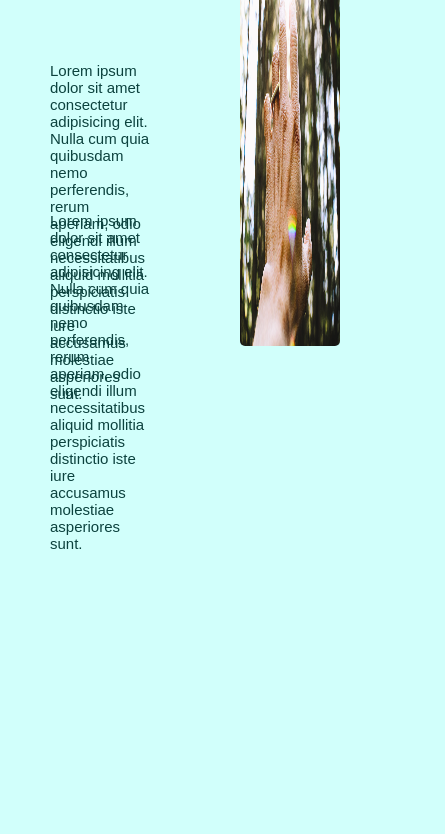
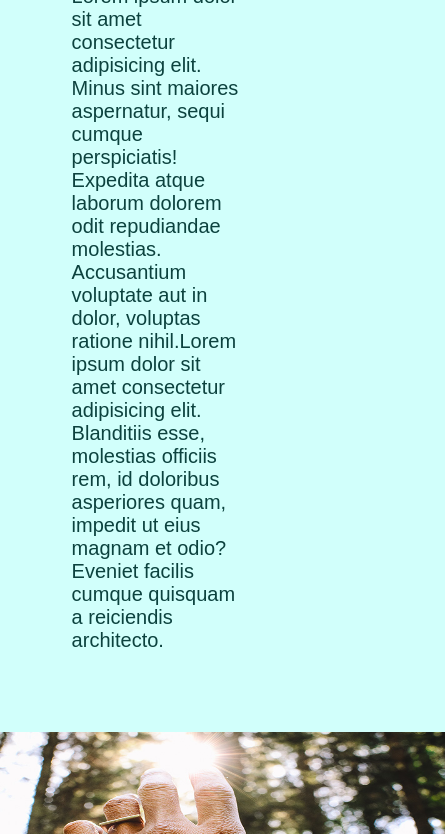
Before and after one commit to JuanPabloVictorica/energiadeluz-github, a plain HTML site: page pages/servicios.html in a window 390 px wide. Shown: the part 260-1094 px from the top of the page, 445 px wide, since content can reach past the window. Before the commit the page ends 844 px from the top, so only its background shows below. Drawn offline with Linux system fonts and the light colour scheme.

Commit message:
arreglando servicios y sobre mi

```diff
--- a/css/style.css
+++ b/css/style.css
@@ -76,6 +76,19 @@
     color: #0c423e;
 }
 
+footer .texto{
+    background-color: rgb(250, 241, 221);
+
+}
+
+footer .redes{
+    background-color: rgb(170, 230, 250);
+    display: flex;
+    flex-direction: column;
+    justify-content: center;
+    align-items: center;
+}
+
 @media (max-width:700px){
     header{
         flex-direction: column;
@@ -125,105 +138,57 @@
 
 /* servicios */
 
-.servicios{
-    display: grid;
-    grid-template-columns: 1fr 1fr;
+.contenedor-servicios{
+    display: flex;
     justify-content: center;
     align-items: center;
-    height: 700px;
-    width: auto;
-    margin: 50px;
-    gap: 100px;
-
+    margin: 150px;
 }
 
-.servicios-uno{
-    display: grid;
-    grid-template-rows: repeat(3, 130px);
-
-}
-
-.servicios-uno h1{
-    text-decoration: none;
-    font-size: 50px;
-    color: #0c423e;
-    font-family: 'Nunito', sans-serif;
-}
-.servicios-uno p{
+.texto{
     text-decoration: none;
     font-size: 25px;
     color: #0c423e;
     font-family: 'Nunito', sans-serif;
-}
-
-.servicios-dos{
-    height: auto;
-    width: auto;
-}
-
-@media (max-width:700px){
-
-.servicios{
-    display: grid;
-    grid-template-columns: 1fr 1fr;
-    justify-content: center;
-    align-items: center;
-    height: 300px;
-    width: auto;
-    margin: 50px;
-    gap: 90px;
-
-}
-
-.servicios-uno h1{
-
-    font-size: 20px;
-}
-
-.servicios-uno p{
-
-    font-size: 15px;
-}
-
-.servicios-uno{
-    display: grid;
-    grid-template-rows: repeat(3, 150px);
+    padding-right: 80px;
 }
 
 
 
+@media (max-width:700px){
+
+    .contenedor-servicios{
+        display: flex;
+        justify-content: center;
+        align-items: center;
+        margin: 80px;
+        flex-direction: column;
+    }
+    .contenedor-servicios img{
+        width: 500px;
+        height: 300px;
+    }
+    .texto p{
+        text-decoration: none;
+        font-size: 20px;
+
+    }
+    .contenedor-servicios img{
+        padding-top: 80px;
+    }
 }
 
 @media (max-width:1000px){
-
-    .servicios{
-        display: grid;
-        grid-template-columns: 1fr 1fr;
-        justify-content: center;
-        align-items: center;
+    .contenedor-servicios img{
+        width: 500px;
         height: 300px;
-        width: auto;
-        margin: 50px;
-        gap: 90px;
-
     }
-
-    .servicios-uno h1{
-
+    .texto p{
+        text-decoration: none;
         font-size: 20px;
     }
+}
 
-    .servicios-uno p{
-
-        font-size: 15px;
-    }
-
-    .servicios-uno{
-        display: grid;
-        grid-template-rows: repeat(3, 150px);
-    }
-
-    }
 
 /* fin servicios */
 
@@ -278,31 +243,16 @@
 
 /* sobre mi */
 
-.sobremi{
-    display: grid;
-    grid-template-columns: 1fr 1fr;
+
+
+.contenedor-sobremi{
+    display: flex;
     justify-content: center;
     align-items: center;
-    height: 700px;
-    width: auto;
-    margin: 50px;
-    gap: 200px;
-
+    margin: 150px;
 }
 
-.sobremi-uno{
-    display: grid;
-    grid-template-rows: repeat(3, 130px);
-
-}
-
-.sobremi-uno h1{
-    text-decoration: none;
-    font-size: 50px;
-    color: #0c423e;
-    font-family: 'Nunito', sans-serif;
-}
-.sobremi-uno p{
+.texto{
     text-decoration: none;
     font-size: 25px;
     color: #0c423e;
@@ -310,46 +260,6 @@
 }
 
 
-.sobremi-dos{
-    width: 90%;
-    height: 75%;
-}
-
-
-
-
-
-
-
-
-/*
-.sobremi{
-    display: flex;
-    justify-content: flex-start;
-    align-items: center;
-    height: 800px;
-    width: 60%;
-    margin: 50px;
-}
-
-.sobremi h1{
-    text-decoration: none;
-    font-size: 50px;
-    color: #0F544E;
-    font-family: 'Nunito', sans-serif;
-}
-
-.sobremi p{
-    text-decoration: none;
-    font-size: 25px;
-    color: #0F544E;
-    font-family: 'Nunito', sans-serif;
-}
-
-.img-sobremi{
-    height: 450px;
-    width: 550px;
-} */
 
 /* fin sobre mi */
 
--- a/pages/servicios.html
+++ b/pages/servicios.html
@@ -27,22 +27,17 @@
 
     <!-- fin header -->
 
+    <section>
+        <div class="contenedor-servicios">
+            <div class="texto">
+                 <h1>Servicios</h1>
 
+                 <p>Lorem ipsum dolor sit amet consectetur adipisicing elit. Minus sint maiores aspernatur, sequi cumque perspiciatis! Expedita atque laborum dolorem odit repudiandae molestias. Accusantium voluptate aut in dolor, voluptas ratione nihil.Lorem ipsum dolor sit amet consectetur adipisicing elit. Blanditiis esse, molestias officiis rem, id doloribus asperiores quam, impedit ut eius magnam et odio? Eveniet facilis cumque quisquam a reiciendis architecto.</p>
+             </div>
 
+             <img src="../multimedia/imagenes/reiki-imagen-cinco.jpg" alt="">
 
-    <section>
-        <div class="servicios">
-            <div class="servicios-uno">
-                <h1>Servicios</h1>
-                <p>Lorem ipsum dolor sit amet consectetur adipisicing elit. Nulla cum quia quibusdam nemo perferendis, rerum aperiam, odio eligendi illum necessitatibus aliquid mollitia perspiciatis distinctio iste iure accusamus molestiae asperiores sunt.</p>
-                <p>Lorem ipsum dolor sit amet consectetur adipisicing elit. Nulla cum quia quibusdam nemo perferendis, rerum aperiam, odio eligendi illum necessitatibus aliquid mollitia perspiciatis distinctio iste iure accusamus molestiae asperiores sunt.</p>
-            </div>
-
-            <div class="servicios-dos">
-                  <img class="img-servicios" src="../multimedia/imagenes/reiki-imagen-cinco.jpg" alt="">
-            </div>
-        </div>
-
+          </div>
     </section>
 
 
```
Also changed, not shown: index.html (+14 -10 lines), pages/contacto.html (+2 -3 lines), pages/sobremi.html (+10 -11 lines).
